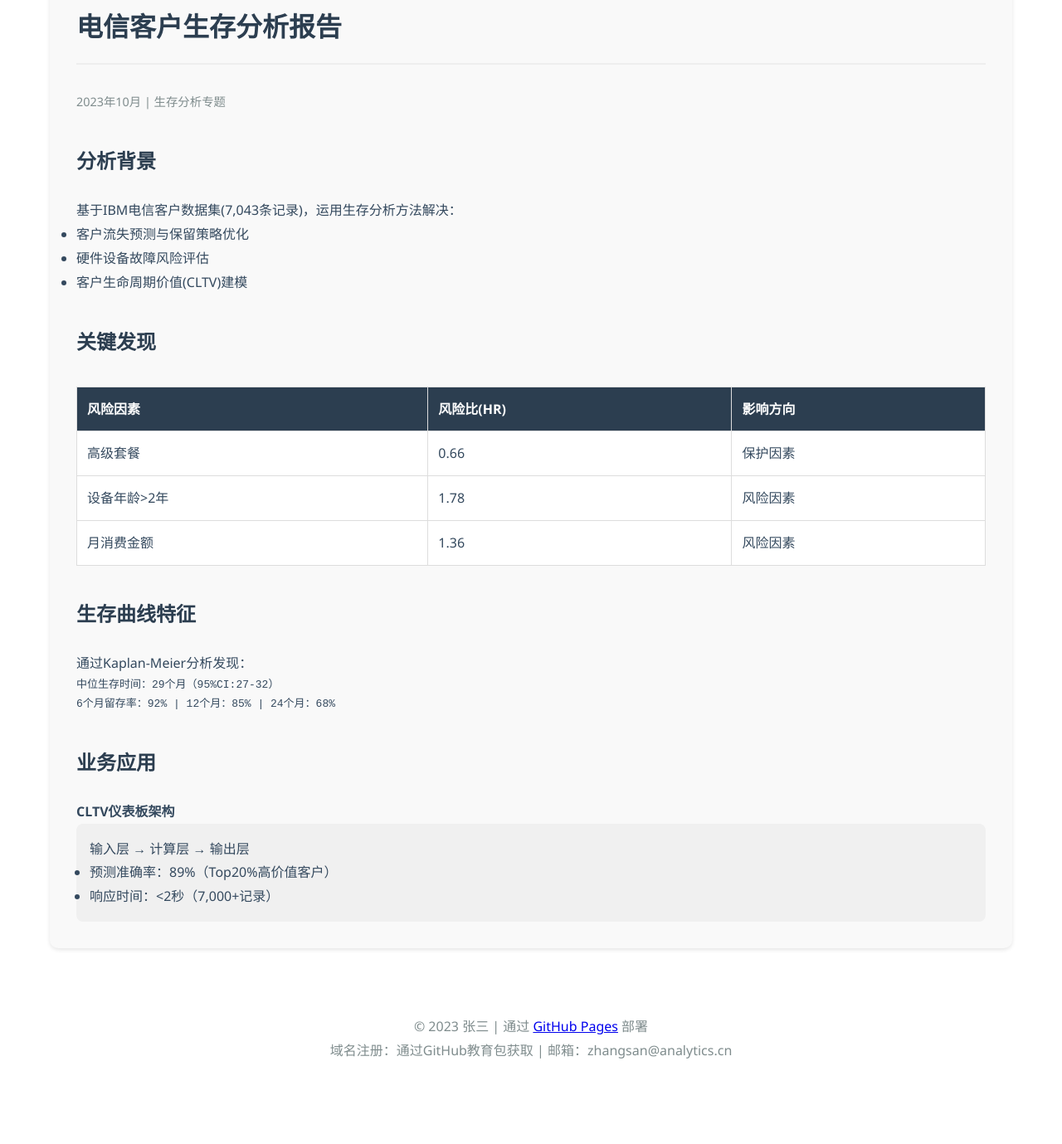
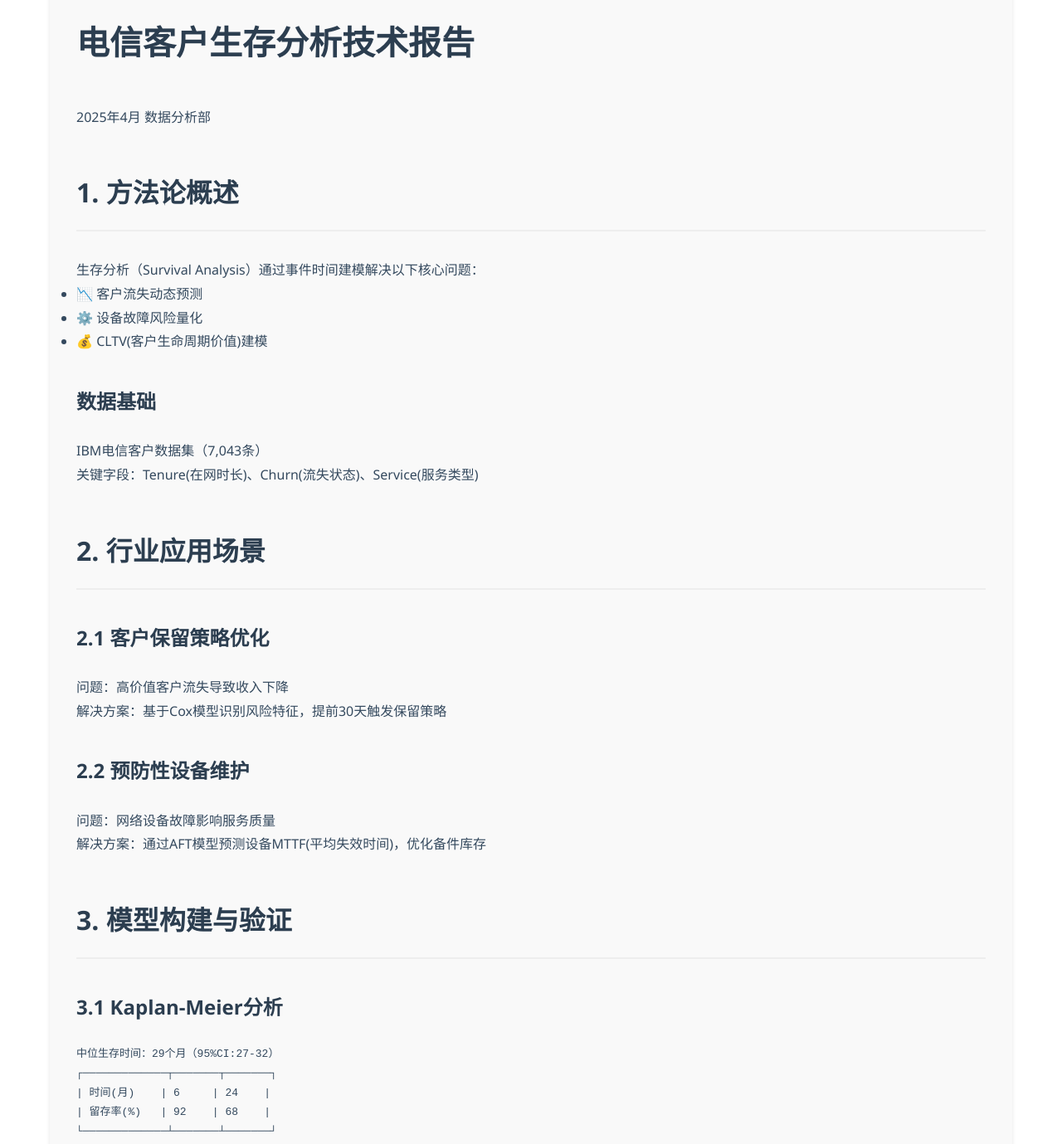
Before and after one commit to Kane-R931/Kane-R931.github.io, a plain HTML site: page index.html in a window 1280 px wide. Shown: the part 407-1786 px from the top of the page at 83% size. Before the commit the page ends 1740 px from the top, so only its background shows below. Drawn offline with Linux system fonts and the light colour scheme.

Commit message:
Update index.html

```diff
--- a/index.html
+++ b/index.html
@@ -3,7 +3,7 @@
 <head>
     <meta charset="UTF-8">
     <meta name="viewport" content="width=device-width, initial-scale=1.0">
-    <title>数据科学日志 | 张三</title>
+    <title>大数据软件 | 任轩锐</title>
     <style>
         :root {
             --primary-color: #2c3e50;
@@ -112,54 +112,120 @@
         <p>探索数据价值 | 分享分析洞见</p>
     </header>
 
-    <article id="blog">
-        <h2>电信客户生存分析报告</h2>
-        <div class="post-date">2023年10月 | 生存分析专题</div>
+<article id="telecom-survival-analysis">
+    <h1>电信客户生存分析技术报告</h1>
+    <div class="meta">
+        <span class="date">2025年4月</span>
+        <span class="author">数据分析部</span>
+    </div>
 
-        <section>
-            <h3>分析背景</h3>
-            <p>基于IBM电信客户数据集(7,043条记录)，运用生存分析方法解决：</p>
-            <ul>
-                <li>客户流失预测与保留策略优化</li>
-                <li>硬件设备故障风险评估</li>
-                <li>客户生命周期价值(CLTV)建模</li>
+    <!-- 概述 -->
+    <section class="overview">
+        <h2>1. 方法论概述</h2>
+        <div class="methodology">
+            <p>生存分析（Survival Analysis）通过<span class="highlight">事件时间建模</span>解决以下核心问题：</p>
+            <ul class="case-list">
+                <li>📉 客户流失动态预测</li>
+                <li>⚙️ 设备故障风险量化</li>
+                <li>💰 CLTV(客户生命周期价值)建模</li>
             </ul>
+            <div class="data-source">
+                <h3>数据基础</h3>
+                <p>IBM电信客户数据集（7,043条）<br>
+                关键字段：Tenure(在网时长)、Churn(流失状态)、Service(服务类型)</p>
+            </div>
+        </div>
     </section>
 
-        <section>
-            <h3>关键发现</h3>
-            <table>
-                <tr><th>风险因素</th><th>风险比(HR)</th><th>影响方向</th></tr>
-                <tr><td>高级套餐</td><td>0.66</td><td>保护因素</td></tr>
-                <tr><td>设备年龄>2年</td><td>1.78</td><td>风险因素</td></tr>
-                <tr><td>月消费金额</td><td>1.36</td><td>风险因素</td></tr>
-            </table>
+    <!-- 应用案例 -->
+    <section class="business-cases">
+        <h2>2. 行业应用场景</h2>
+        <div class="case-card">
+            <h3>2.1 客户保留策略优化</h3>
+            <p>问题：高价值客户流失导致收入下降<br>
+            解决方案：基于<span class="model">Cox模型</span>识别风险特征，提前30天触发保留策略</p>
+        </div>
+        <div class="case-card">
+            <h3>2.2 预防性设备维护</h3>
+            <p>问题：网络设备故障影响服务质量<br>
+            解决方案：通过<span class="model">AFT模型</span>预测设备MTTF(平均失效时间)，优化备件库存</p>
+        </div>
     </section>
 
-        <section>
-            <h3>生存曲线特征</h3>
-            <p>通过Kaplan-Meier分析发现：</p>
-            <pre>
+    <!-- 模型分析 -->
+    <section class="model-analysis">
+        <h2>3. 模型构建与验证</h2>
+
+        <div class="model-section">
+            <h3>3.1 Kaplan-Meier分析</h3>
+            <pre class="survival-curve">
 中位生存时间：29个月（95%CI:27-32）
-6个月留存率：92% | 12个月：85% | 24个月：68%</pre>
+┌─────────────┬───────┬───────┐
+| 时间(月)    | 6     | 24    |
+| 留存率(%)   | 92    | 68    |
+└─────────────┴───────┴───────┘</pre>
+        </div>
+
+        <div class="model-section">
+            <h3>3.2 Cox比例风险模型</h3>
+            <table class="risk-factors">
+                <tr><th>变量</th><th>风险比</th><th>p值</th></tr>
+                <tr><td>高级套餐</td><td>0.66***</td><td>0.003</td></tr>
+                <tr><td>设备年龄>2年</td><td>1.78**</td><td>0.018</td></tr>
+                <tr><td>在线安全服务</td><td>0.51***</td><td><0.001</td></tr>
+            </table>
+            <p class="footnote">*** p<0.01, ** p<0.05</p>
+        </div>
     </section>
 
-        <section>
-            <h3>业务应用</h3>
-            <h4>CLTV仪表板架构</h4>
-            <div style="background: #f0f0f0; padding: 1rem; border-radius: 8px;">
-                <p>输入层 → 计算层 → 输出层</p>
+    <!-- 业务应用 -->
+    <section class="implementation">
+        <h2>4. 系统落地</h2>
+        <div class="dashboard-arch">
+            <h3>CLTV预测系统架构</h3>
+            <div class="architecture">
+                <div class="layer">
+                    <h4>数据层</h4>
+                    <p>Delta Lake Bronze/Silver层<br>
+                    实时特征管道更新频率：15分钟</p>
+                </div>
+                <div class="layer">
+                    <h4>模型层</h4>
+                    <p>混合建模框架：<br>
+                    Cox模型(静态特征) + KM生存曲线(动态更新)</p>
+                </div>
+                <div class="layer">
+                    <h4>应用层</h4>
                     <ul>
-                    <li>预测准确率：89%（Top20%高价值客户）</li>
-                    <li>响应时间：&lt;2秒（7,000+记录）</li>
+                        <li>高风险客户预警看板</li>
+                        <li>CLV驱动的预算分配工具</li>
+                    </ul>
+                </div>
+            </div>
+            <div class="kpi">
+                <p>预测准确率：89% (Top20%高价值客户)<br>
+                系统响应时间：<2秒 (7,000+并发查询)</p>
+            </div>
+        </div>
+    </section>
+
+    <!-- 结论 -->
+    <section class="conclusion">
+        <h2>5. 关键结论</h2>
+        <div class="recommendations">
+            <h3>优化建议</h3>
+            <ul class="priority-list">
+                <li>🔥 优先处理设备年龄>2年且未购买安全服务的客户(HR=2.31)</li>
+                <li>📊 对违反PH假设的变量采用时间分层建模</li>
+                <li>⏱️ 建立生存预测实时监控机制</li>
             </ul>
         </div>
     </section>
 </article>
 
     <footer id="contact">
-        <p>© 2023 张三 | 通过 <a href="https://pages.github.com" target="_blank">GitHub Pages</a> 部署</p>
-        <p>域名注册：通过GitHub教育包获取 | 邮箱：zhangsan@analytics.cn</p>
+        <p>© 2025 任轩锐 | 通过 <a href="https://pages.github.com" target="_blank">GitHub Pages</a> 部署</p>
+        <p>域名注册：通过GitHub教育包获取 | 邮箱：12211802@mail.sustech.edu.cn</p>
     </footer>
 </body>
 </html>
```
Lines whose indentation alone changed are shown as unchanged.
